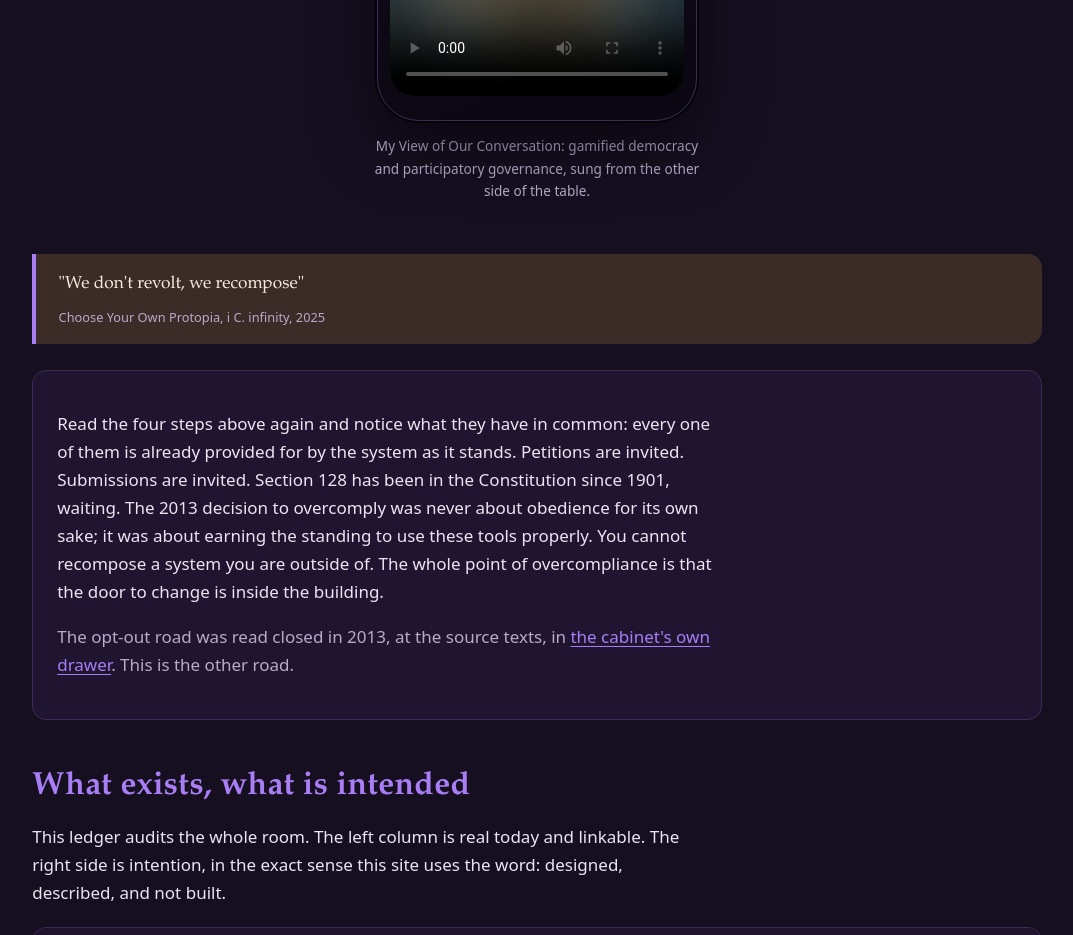
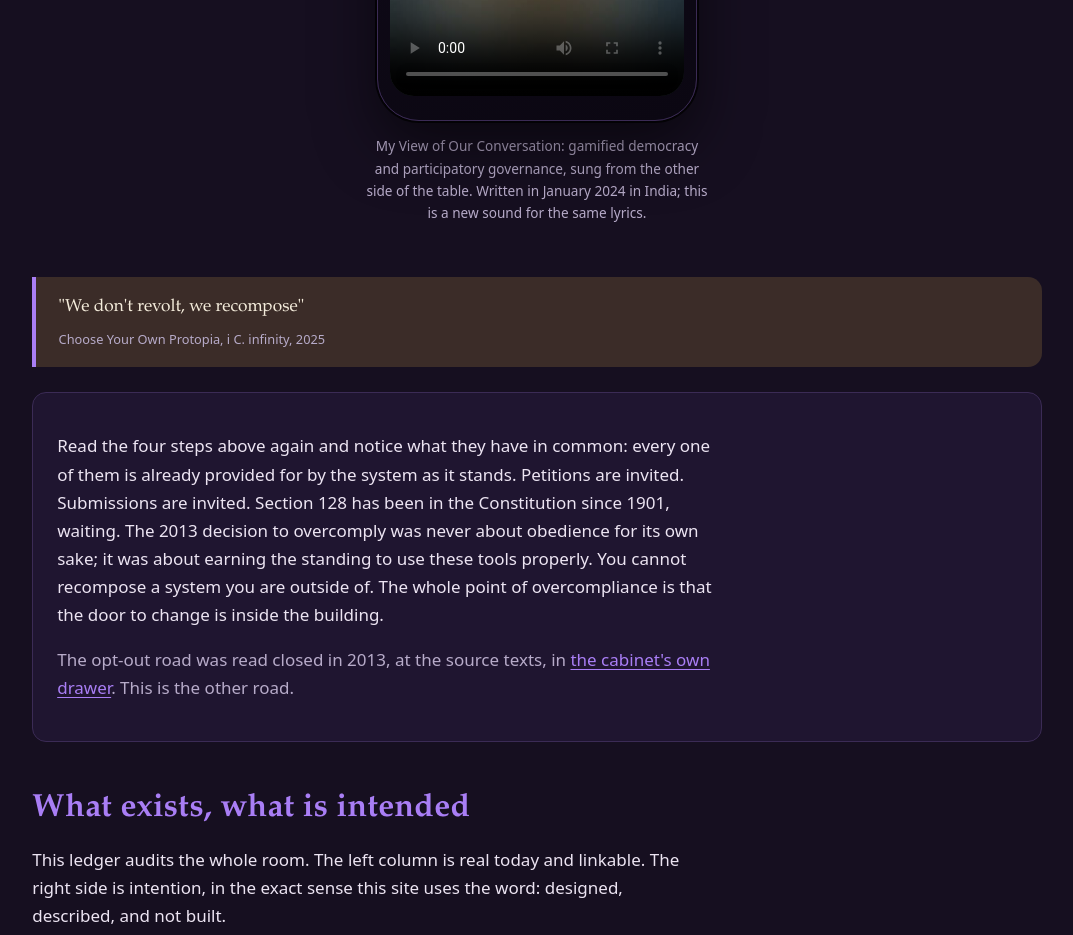
Before and after one commit to auraofintelligence/australian-law-2012-lukes-relevance, a plain HTML site: page pages/cyber-republic.html in a window 1280 px wide. Shown: the part 6720-7655 px from the top of the page, without its empty margins (103-1176 px from the left). Drawn offline with Linux system fonts and the light colour scheme; grey boxes are pictures that could not be loaded.

Commit message:
Caption: My View of Our Conversation dates from January 2024
Lyrics written in India in January 2024; the recording on the page is a
new sound for the same words.

Co-Authored-By: Claude Fable 5 <noreply@anthropic.com>

```diff
--- a/pages/cyber-republic.html
+++ b/pages/cyber-republic.html
@@ -172,7 +172,7 @@
           <source src="../assets/video/my-view-of-our-conversation.mp4" type="video/mp4">
         </video>
       </div>
-      <p class="video-caption">My View of Our Conversation: gamified democracy and participatory governance, sung from the other side of the table.</p>
+      <p class="video-caption">My View of Our Conversation: gamified democracy and participatory governance, sung from the other side of the table. Written in January 2024 in India; this is a new sound for the same lyrics.</p>
     </div>
     <blockquote>
       "We don't revolt, we recompose"
```
